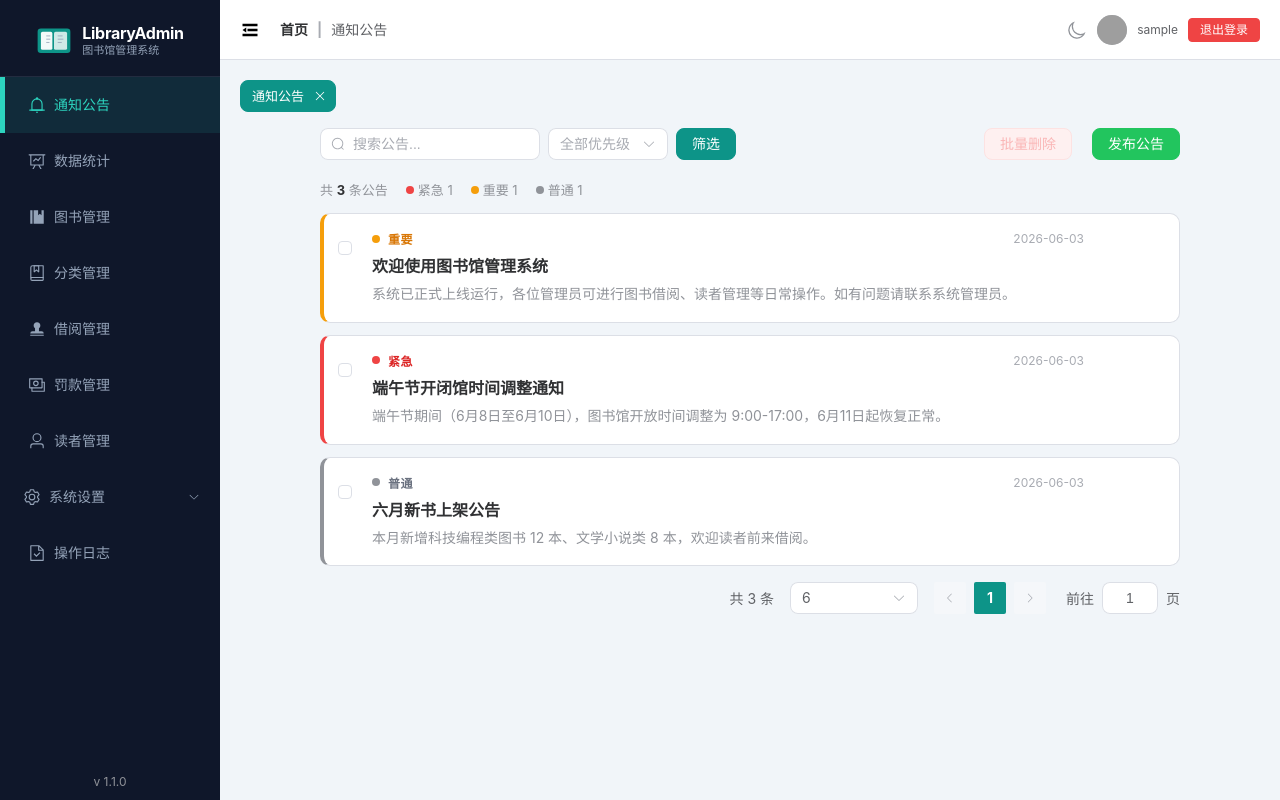
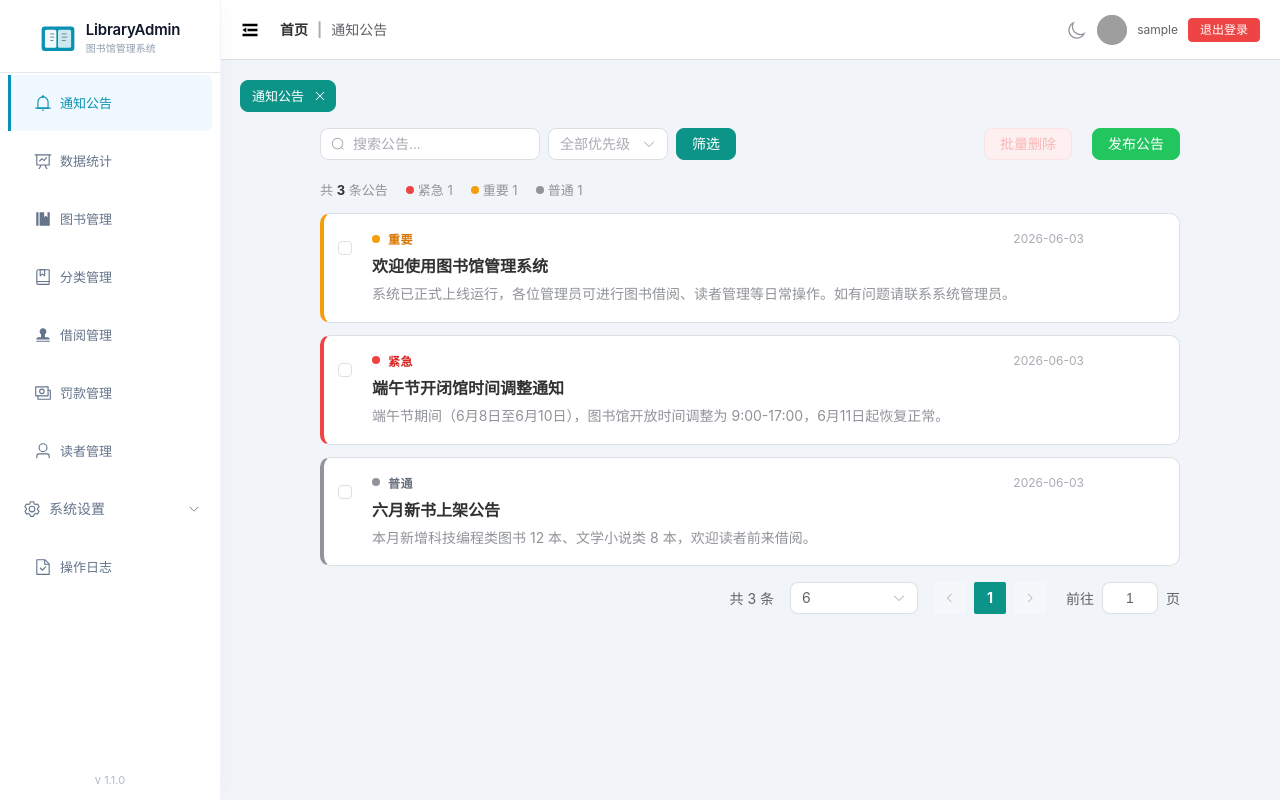
Before and after one commit to Leiuo/library-admin, a Vue app: page /#/announcements in a window 1280 px wide. Built offline with nearby package versions, Linux system fonts and the light colour scheme; sample sign-in values are in the browser's storage; grey boxes are pictures that could not be loaded.

Commit message:
侧边栏清新简约化

```diff
--- a/package.json
+++ b/package.json
@@ -19,6 +19,7 @@
   },
   "devDependencies": {
     "@vitejs/plugin-vue": "^6.0.6",
+    "playwright": "^1.60.0",
     "vite": "^8.0.10"
   }
 }
--- a/src/App.vue
+++ b/src/App.vue
@@ -52,16 +52,32 @@ body,
 
     --el-bg-color-page: #f1f5f9;
 
-    /* 侧边栏（始终为深色，不随明暗主题变化） */
-    --sidebar-bg: #0f172a;
-    --sidebar-text: #94a3b8;
-    --sidebar-text-active: #2dd4bf;
-    --sidebar-text-main: #fff;
-    --sidebar-border: rgba(148, 163, 184, 0.15);
-    --sidebar-hover-bg: rgba(45, 212, 191, 0.1);
-    --sidebar-active-border: #2dd4bf;
-    --sidebar-logo-start: #0d9488;
-    --sidebar-logo-end: #14b8a6;
+    /* 侧边栏 — 浅色模式（清新简约） */
+    --sidebar-bg: #ffffff;
+    --sidebar-text: #64748b;
+    --sidebar-text-active: #0891b2;
+    --sidebar-text-main: #0f172a;
+    --sidebar-border: #e2e8f0;
+    --sidebar-hover-bg: #f0f9ff;
+    --sidebar-active-border: #0891b2;
+    --sidebar-logo-start: #0891b2;
+    --sidebar-logo-end: #06b6d4;
+
+    --sidebar-shadow: 1px 0 0 0 #f1f5f9, 0 0 20px rgba(0,0,0,0.03);
+}
+
+html.dark {
+    /* 侧边栏 — 深色模式 */
+    --sidebar-bg: #0f1823;
+    --sidebar-text: #7c8aa2;
+    --sidebar-text-active: #22d3ee;
+    --sidebar-text-main: #e2e8f0;
+    --sidebar-border: rgba(148, 163, 184, 0.1);
+    --sidebar-hover-bg: rgba(34, 211, 238, 0.08);
+    --sidebar-active-border: #22d3ee;
+    --sidebar-logo-start: #06b6d4;
+    --sidebar-logo-end: #22d3ee;
+    --sidebar-shadow: none;
 }
 
 
--- a/src/views/Layout.vue
+++ b/src/views/Layout.vue
@@ -271,6 +271,7 @@ const breadcrumbs = computed(() => {
 <style lang="less" scoped>
 .layout-aside {
     background-color: var(--sidebar-bg);
+    box-shadow: var(--sidebar-shadow);
     transition: width 0.3s ease;
     white-space: nowrap;
     overflow: hidden;
@@ -282,7 +283,7 @@ const breadcrumbs = computed(() => {
         align-items: center;
         justify-content: center;
         gap: 10px;
-        padding: 22px 12px 18px;
+        padding: 20px 12px 16px;
         border-bottom: 1px solid var(--sidebar-border);
 
         .logo-mark {
@@ -298,18 +299,19 @@ const breadcrumbs = computed(() => {
             overflow: hidden;
 
             .title-main {
-                font-size: 16px;
-                font-weight: 700;
+                font-size: 15px;
+                font-weight: 600;
                 color: var(--sidebar-text-main);
-                letter-spacing: -.3px;
+                letter-spacing: -.2px;
                 white-space: nowrap;
             }
 
             .title-sub {
-                font-size: 11px;
+                font-size: 10px;
                 color: var(--sidebar-text);
-                margin-top: 1px;
+                margin-top: 2px;
                 white-space: nowrap;
+                opacity: 0.7;
             }
         }
     }
@@ -323,8 +325,12 @@ const breadcrumbs = computed(() => {
         background-color: var(--sidebar-bg);
 
         >.el-menu-item,
+        >.el-sub-menu .el-sub-menu__title,
         .el-sub-menu .el-menu-item {
-            border-left: 5px solid transparent;
+            border-left: 3px solid transparent;
+            margin: 2px 8px;
+            border-radius: 6px;
+            font-size: 13px;
 
             .el-icon {
                 transition: transform 0.25s ease;
@@ -334,13 +340,14 @@ const breadcrumbs = computed(() => {
                 background-color: var(--sidebar-hover-bg);
 
                 .el-icon {
-                    transform: scale(1.15);
+                    transform: scale(1.1);
                 }
             }
 
             &:focus,
             &.is-active {
-                border-left: 5px solid var(--sidebar-active-border);
+                border-left: 3px solid var(--sidebar-active-border);
+                border-radius: 0 6px 6px 0;
                 background-color: var(--sidebar-hover-bg);
             }
         }
@@ -348,13 +355,14 @@ const breadcrumbs = computed(() => {
 
     .aside-footer {
         position: absolute;
-        bottom: 10px;
+        bottom: 12px;
         width: 100%;
         text-align: center;
 
         .version {
-            color: var(--el-text-color-secondary);
-            font-size: 12px;
+            color: var(--sidebar-text);
+            font-size: 11px;
+            opacity: 0.5;
         }
     }
 }
```
Also changed, not shown: 1 other file (tests, documents, lock files or other folders).
